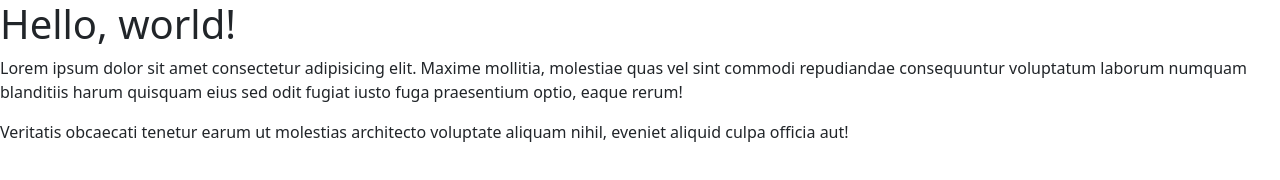
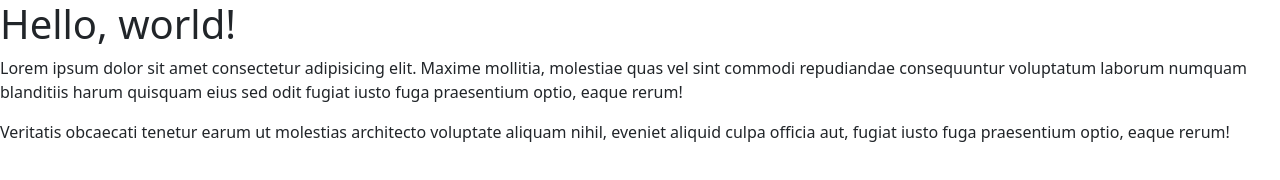
Before and after one commit to rayyanmada/new-project-laravel, a plain HTML site: page index.html in a window 1280 px wide. Drawn offline with nearby package versions, Linux system fonts and the light colour scheme.

Commit message:
add desc

```diff
--- a/index.html
+++ b/index.html
@@ -16,7 +16,8 @@
         numquam blanditiis harum quisquam eius sed odit fugiat iusto fuga praesentium
         optio, eaque rerum!</p>
     <p>Veritatis obcaecati tenetur earum ut molestias architecto voluptate aliquam
-    nihil, eveniet aliquid culpa officia aut!</p>
+    nihil, eveniet aliquid culpa officia aut, fugiat iusto fuga praesentium
+    optio, eaque rerum!</p>
     <script src="https://cdn.jsdelivr.net/npm/bootstrap@5.2.3/dist/js/bootstrap.bundle.min.js"
         integrity="sha384-kenU1KFdBIe4zVF0s0G1M5b4hcpxyD9F7jL+jjXkk+Q2h455rYXK/7HAuoJl+0I4"
         crossorigin="anonymous"></script>
```
